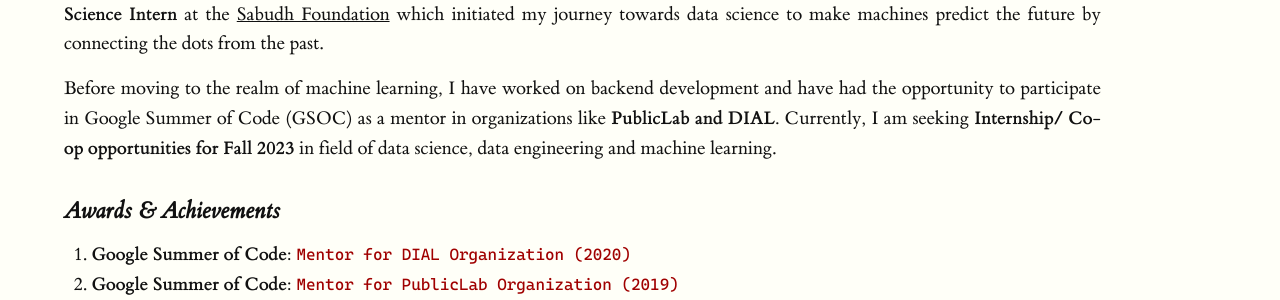
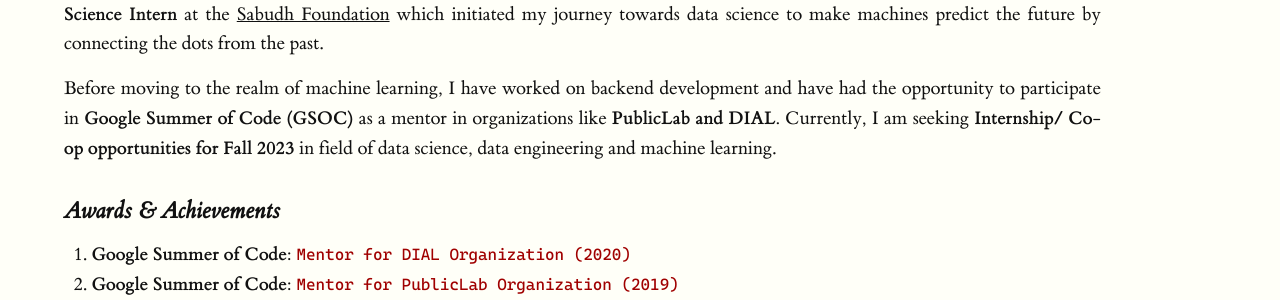
Before and after one commit to coderjolly/coderjolly.github.io, a Jekyll site: the page built from index.md, in a window 1280 px wide. Shown: the part 435-735 px from the top of the page. Built offline with Jekyll 4.4.1, drawn with Linux system fonts in a browser that asks for light colours; a style sheet for code colours, icons or effects is not loaded.

Commit message:
minor changes

```diff
--- a/index.md
+++ b/index.md
@@ -14,7 +14,7 @@ I am graduate student at **Concordia University, Montréal** pursuing **Master's
 
 Prior to my master's, I have obtained over 1.5 years of experience in designing machine learning and data science solutions using python. I have worked as a **Jr. Data Engineer** at the [Indian Institute of Science](https://www.serc.iisc.ac.in/supercomputer/for-traditional-hpc-simulations-param-pravega/){:target="_blank"} followed by **Jr. Data Scientist** at [Tatras Data.](https://tatrasdata.com/){:target="_blank"} Additionally, I have also worked as a **Data Science Intern** at the [Sabudh Foundation](https://sabudh.org/){:target="_blank"} which initiated my journey towards data science to make machines predict the future by connecting the dots from the past.
 
-Before moving to the realm of machine learning, I have worked on backend development and have had the opportunity to participate in Google Summer of Code (GSOC) as a mentor in organizations like **PublicLab and DIAL.** Currently, I am seeking **Internship/ Co-op opportunities for Fall 2023** in field of data science, data engineering and machine learning.
+Before moving to the realm of machine learning, I have worked on backend development and have had the opportunity to participate in **Google Summer of Code (GSOC)** as a mentor in organizations like **PublicLab and DIAL.** Currently, I am seeking **Internship/ Co-op opportunities for Fall 2023** in field of data science, data engineering and machine learning.
 
 <h3 style="text-align: left;">Awards & Achievements</h3>
 
```
Also changed, not shown: _posts/2022-12-29-chest-x-ray.md (+2 -2 lines).
